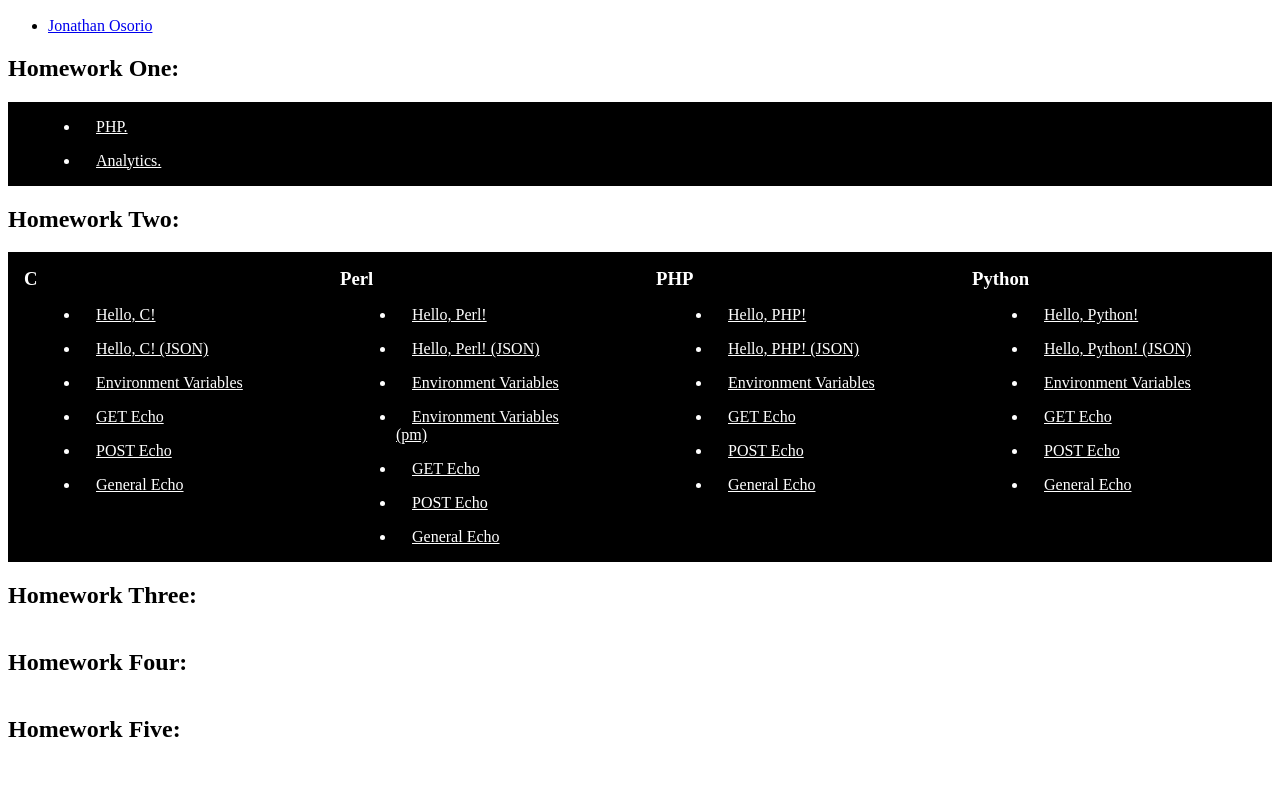
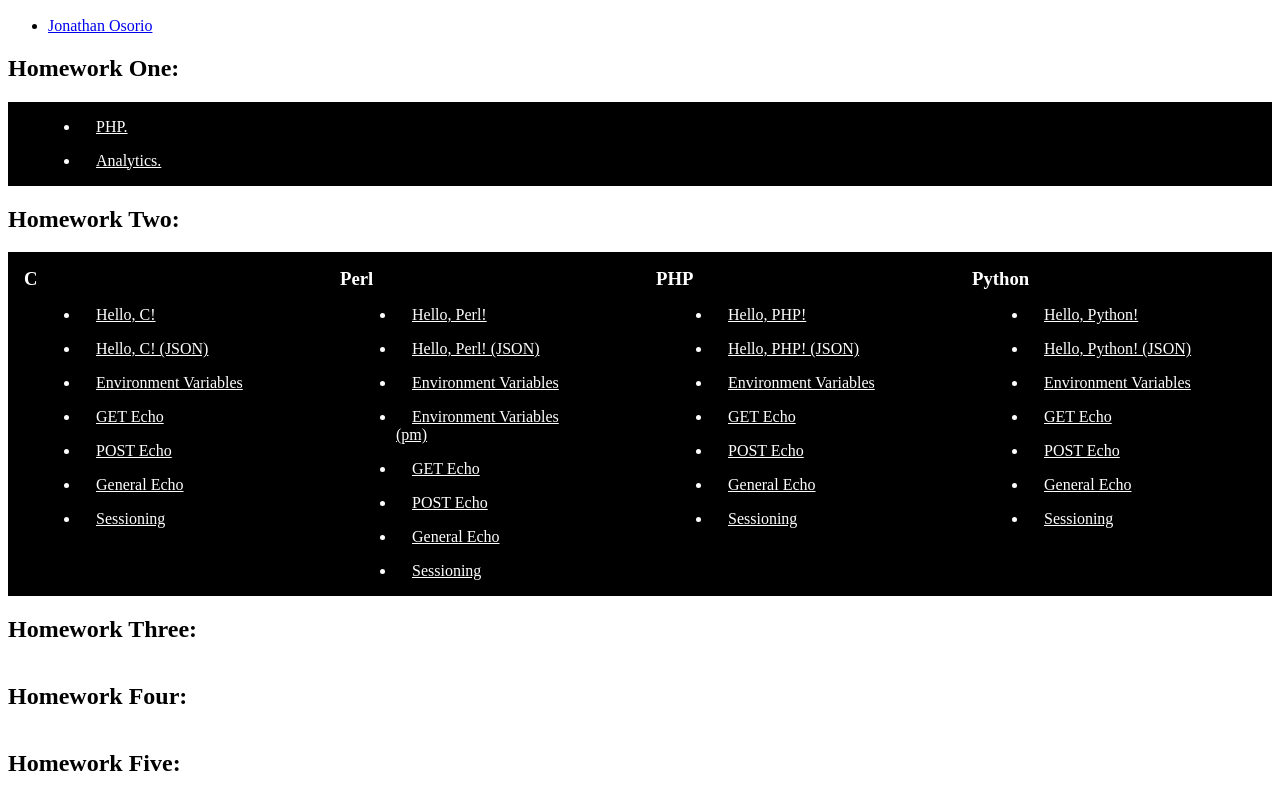
Before and after one commit to iojosorio/indominus.space, a plain HTML site: page public_html/index.html in a window 1280 px wide. Shown: the part 110-915 px from the top of the page. Before the commit the page ends 881 px from the top, so only its background shows below. Drawn offline with Linux system fonts and the light colour scheme.

Commit message:
Updated some links.

```diff
--- a/public_html/index.html
+++ b/public_html/index.html
@@ -61,6 +61,7 @@
         <li><a href="./cgi-bin/c-get-echo.cgi">GET Echo</a></li>
         <li><a href="./cgi-bin/c-post-echo.cgi">POST Echo</a></li>
         <li><a href="./cgi-bin/c-general-request-echo.cgi">General Echo</a></li>
+        <li><a href="./sc-state-demo.html">Sessioning</a></li>
       </ul>
     </section>
     <section>
@@ -73,6 +74,7 @@
         <li><a href="./cgi-bin/perl-get-echo.pl">GET Echo</a></li>
         <li><a href="./cgi-bin/perl-post-echo.pl">POST Echo</a></li>
         <li><a href="./cgi-bin/perl-general-echo.pl">General Echo</a></li>
+        <li><a href ="./sc-state-demo.html">Sessioning</a></li>
       </ul>
     </section>
     <section>
@@ -84,6 +86,7 @@
         <li><a href="./cgi-bin/php-get-echo.php">GET Echo</a></li>
         <li><a href="./cgi-bin/php-post-echo.php">POST Echo</a></li>
         <li><a href="./cgi-bin/php-general-echo.php">General Echo</a></li>
+        <li><a href="./sphp-state-demo.html">Sessioning</a></li>
       </ul>
     </section>
 
@@ -96,6 +99,7 @@
         <li><a href="./cgi-bin/python-get-echo.py">GET Echo</a></li>
         <li><a href="./cgi-bin/python-post-echo.py">POST Echo</a></li>
         <li><a href="./cgi-bin/python-general-echo.py">General Echo</a></li>
+        <li><a href="./spython-state-demo.html">Sessioning</a></li>
       </ul>
     </section>
   </homework-two>
```
Also changed, not shown: public_html/sc-state-demo.html (+1 -1 lines).
